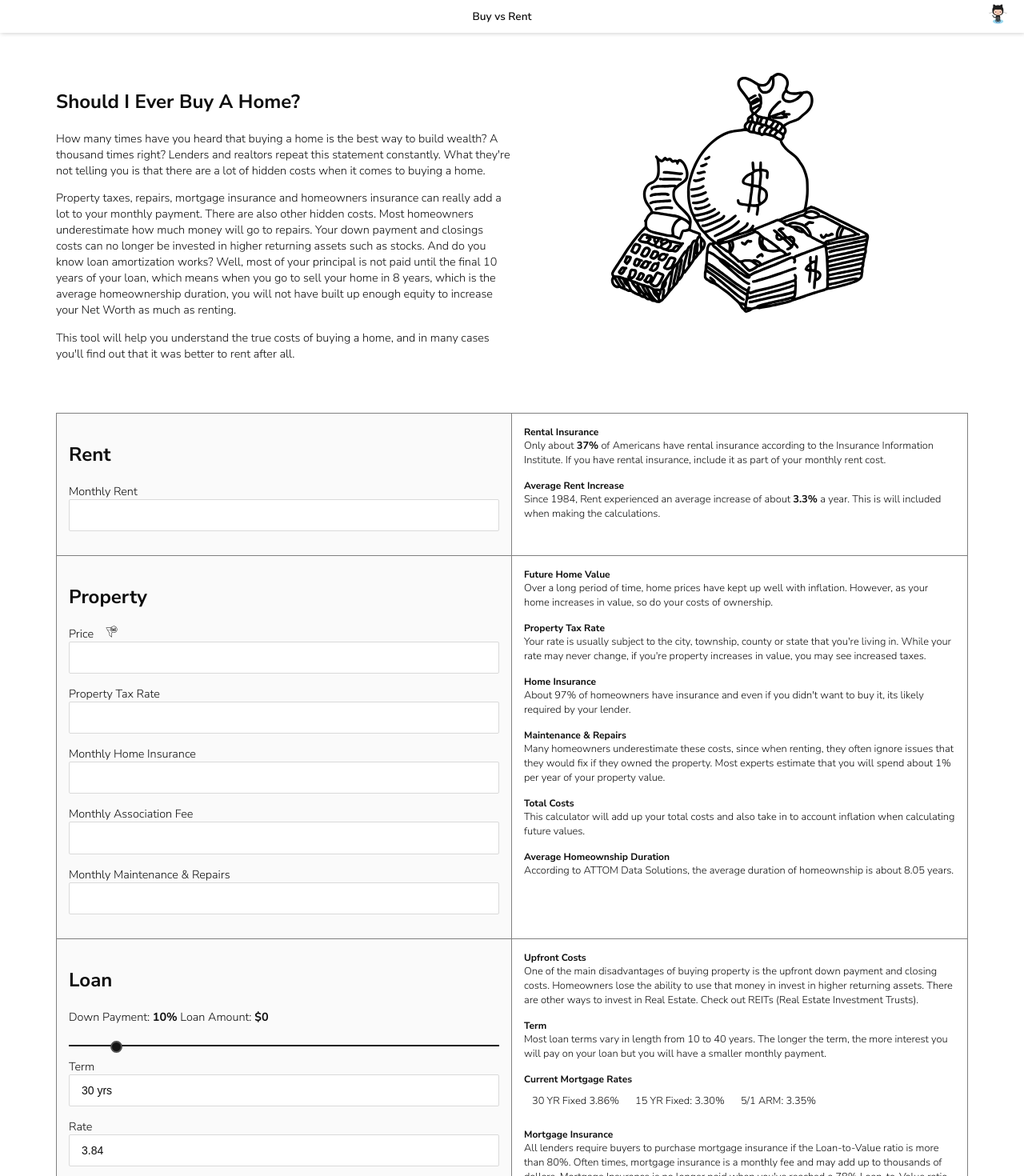
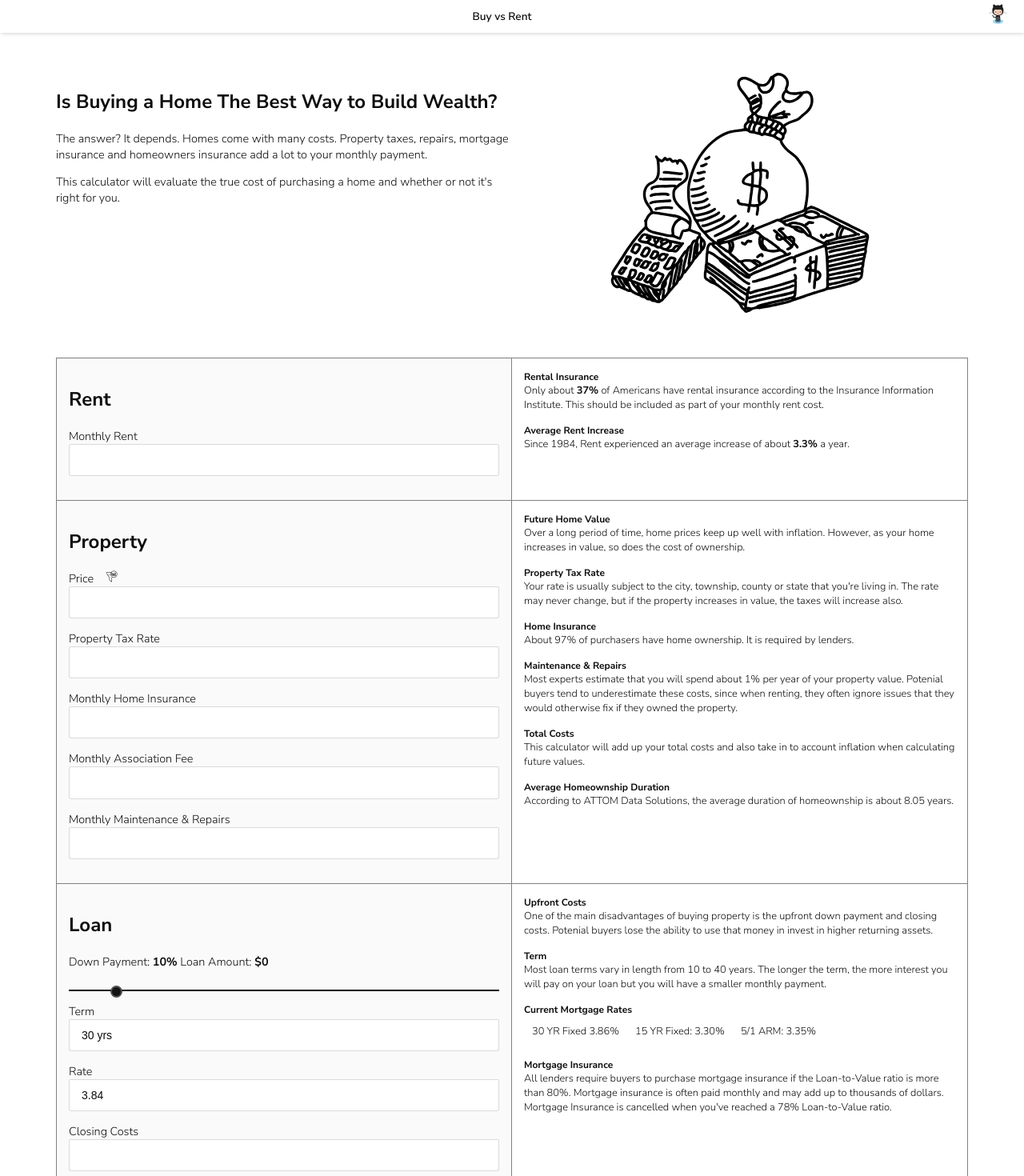
Before and after one commit to eric38383/buyrent, a React (Create React App) app: page / in a window 1280 px wide. Shown: the top 1470 px of the page at 80% size. Built offline with nearby package versions, Linux system fonts and the light colour scheme.

Commit message:
update content, add analytics

```diff
--- a/public/index.html
+++ b/public/index.html
@@ -28,4 +28,13 @@
       To create a production bundle, use `npm run build` or `yarn build`.
     -->
   </body>
+  <!-- Global site tag (gtag.js) - Google Analytics -->
+  <script async src="https://www.googletagmanager.com/gtag/js?id=UA-146931693-2"></script>
+  <script>
+    window.dataLayer = window.dataLayer || [];
+    function gtag(){dataLayer.push(arguments);}
+    gtag('js', new Date());
+
+    gtag('config', 'UA-146931693-2');
+  </script>
 </html>
--- a/src/components/Header.js
+++ b/src/components/Header.js
@@ -5,28 +5,15 @@ const Header = () => {
     return (
       <header>
         <div className="header-text">
-          <h2>Should I Ever Buy A Home?</h2>
+          <h2>Is Buying a Home The Best Way to Build Wealth?</h2>
           <p>
-            How many times have you heard that buying a home is the best way to
-            build wealth? A thousand times right? Lenders and realtors repeat
-            this statement constantly. What they're not telling you is that
-            there are a lot of hidden costs when it comes to buying a home.
+            The answer? It depends. Homes come with many costs.
+            Property taxes, repairs, mortgage insurance and homeowners insurance
+            add a lot to your monthly payment.
           </p>
           <p>
-            Property taxes, repairs, mortgage insurance and homeowners insurance
-            can really add a lot to your monthly payment. There are also other
-            hidden costs. Most homeowners underestimate how much money will go
-            to repairs. Your down payment and closings costs can no longer be
-            invested in higher returning assets such as stocks. And do you know
-            loan amortization works? Well, most of your principal is not paid
-            until the final 10 years of your loan, which means when you go to sell
-            your home in 8 years, which is the average homeownership duration,
-            you will not have built up enough equity to increase your Net Worth
-            as much as renting.
-          </p>
-          <p>
-            This tool will help you understand the true costs of buying a home,
-            and in many cases you'll find out that it was better to rent after all.
+            This calculator will evaluate the true cost of
+            purchasing a home and whether or not it's right for you.
           </p>
         </div>
         <div className="header-icon">
--- a/src/components/content/Investment.js
+++ b/src/components/content/Investment.js
@@ -29,7 +29,7 @@ const InvestmentContent = ({ colors }) => {
           <div className="col is-half">
             <div className="form-inner-title">Investment Objectives</div>
             <div className="form-inner-content">
-              Investment professionals insist that a perfectly balanced portfolio
+              Investment professionals have said that a perfectly balanced portfolio
               should have a 60/40 split between stocks and bonds. A younger investor
               should take on more risk and own more stocks, while an older
               investor should lean towards less risky assets like bonds.
--- a/src/components/content/Loan.js
+++ b/src/components/content/Loan.js
@@ -21,9 +21,8 @@ const LoanContent = () => {
           <div className="form-inner-title">Upfront Costs</div>
           <div className="form-inner-content">
             One of the main disadvantages of buying property is the upfront down
-            payment and closing costs. Homeowners lose the ability to
-            use that money in invest in higher returning assets. There are
-            other ways to invest in Real Estate. Check out REITs (Real Estate Investment Trusts).
+            payment and closing costs. Potenial buyers lose the ability to
+            use that money in invest in higher returning assets.
           </div>
           <div className="form-inner-title">Term</div>
           <div className="form-inner-content">
@@ -43,10 +42,9 @@ const LoanContent = () => {
           <div className="form-inner-title">Mortgage Insurance</div>
           <div className="form-inner-content">
             All lenders require buyers to purchase mortgage
-            insurance if the Loan-to-Value ratio is more than 80%. Often times,
-            mortgage insurance is a monthly fee and may add up to
-            thousands of dollars. Mortgage Insurance is no longer paid
-            when you've reached a 78% Loan-to-Value ratio.
+            insurance if the Loan-to-Value ratio is more than 80%. Mortgage insurance is often
+            paid monthly and may add up to thousands of dollars.
+            Mortgage Insurance is cancelled when you've reached a 78% Loan-to-Value ratio.
           </div>
             {miStats.miPaid !== 0 ?
             <div>
--- a/src/components/content/Property.js
+++ b/src/components/content/Property.js
@@ -11,27 +11,26 @@ const PropertyContent = () => {
         <div className="form-inner">
           <div className="form-inner-title">Future Home Value</div>
           <div className="form-inner-content">
-            Over a long period of time, home prices have kept up well with
-            inflation. However, as your home increases in value, so do your
-            costs of ownership.
+            Over a long period of time, home prices keep up well with
+            inflation. However, as your home increases in value, so does the
+            cost of ownership.
           </div>
           <div className="form-inner-title">Property Tax Rate</div>
           <div className="form-inner-content">
             Your rate is usually subject to the city, township, county or state
-            that you're living in. While your rate may never change, if you're
-            property increases in value, you may see increased taxes.
+            that you're living in. The rate may never change, but if the
+            property increases in value, the taxes will increase also.
           </div>
           <div className="form-inner-title">Home Insurance</div>
           <div className="form-inner-content">
-            About 97% of homeowners have insurance and even if you didn't want
-            to buy it, its likely required by your lender.
+            About 97% of purchasers have home ownership. It is required by lenders.
           </div>
           <div className="form-inner-title">Maintenance & Repairs</div>
           <div className="form-inner-content">
-            Many homeowners underestimate these costs, since when renting, they
-            often ignore issues that they would fix if they owned the property.
             Most experts estimate that you will spend about 1% per year
-            of your property value.
+            of your property value.  Potenial buyers tend to underestimate these costs,
+            since when renting, they often ignore issues that they would otherwise
+            fix if they owned the property.
           </div>
           <div className="form-inner-title">Total Costs</div>
           <div className="form-inner-content">
--- a/src/components/content/Rent.js
+++ b/src/components/content/Rent.js
@@ -12,13 +12,13 @@ const Rent = () => {
           <div className="form-inner-title">Rental Insurance</div>
           <div className="form-inner-content">
             Only about <strong>37%</strong> of Americans have rental insurance
-            according to the Insurance Information Institute. If you have rental
-            insurance, include it as part of your monthly rent cost.
+            according to the Insurance Information Institute. This should be included
+            as part of your monthly rent cost.
           </div>
           <div className="form-inner-title">Average Rent Increase</div>
           <div className="form-inner-content">
             Since 1984, Rent experienced an average increase of about <strong>3.3% </strong>
-            a year. This is will included when making the calculations.
+            a year.
           </div>
         </div>
       </div>
--- a/src/components/results/Breakdown.js
+++ b/src/components/results/Breakdown.js
@@ -19,7 +19,7 @@ const Breakdown = ({ investments, loan, property, tableCosts, amort, colors }) =
     const netWorthDiff = netWorthRent - netWorthProp;
 
     return (
-    <>
+      <>
         <div className="row is-small">
         <div className="col is-half">
           <div className="row bold">
@@ -115,7 +115,7 @@ const Breakdown = ({ investments, loan, property, tableCosts, amort, colors }) =
        colors={colors}
        />
     </>
-    )
+  )
 }
 
 export default Breakdown;
```
